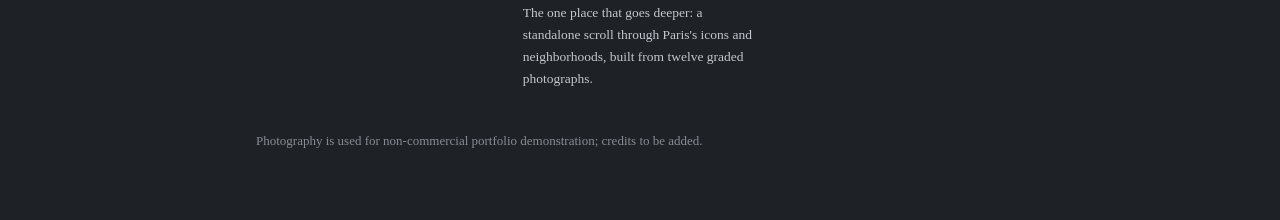
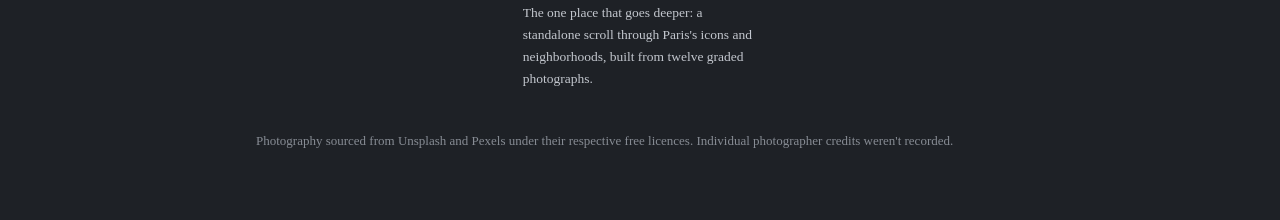
Before and after one commit to muawiah-4/EUROPA, a Next.js app: page /about in a window 1280 px wide. Shown: the part 1560-1780 px from the top of the page. Built offline with nearby package versions, Linux system fonts and the light colour scheme; no server answers.

Commit message:
Replace placeholder photo credit with Unsplash/Pexels attribution
Co-Authored-By: Claude Opus 5.5 <noreply@anthropic.com>
Claude-Session: https://claude.ai/code/session_018CKwEW4YriFhN8Z3FvfQLx

```diff
--- a/app/about/page.tsx
+++ b/app/about/page.tsx
@@ -196,7 +196,8 @@ export default function AboutPage() {
           </div>
 
           <p className="mt-10 text-[13px] font-light leading-relaxed text-smoke">
-            Photography is used for non-commercial portfolio demonstration; credits to be added.
+            Photography sourced from Unsplash and Pexels under their respective free licences. Individual
+            photographer credits weren&apos;t recorded.
           </p>
         </div>
       </section>
```
Also changed, not shown: 1 other file (tests, documents, lock files or other folders).
